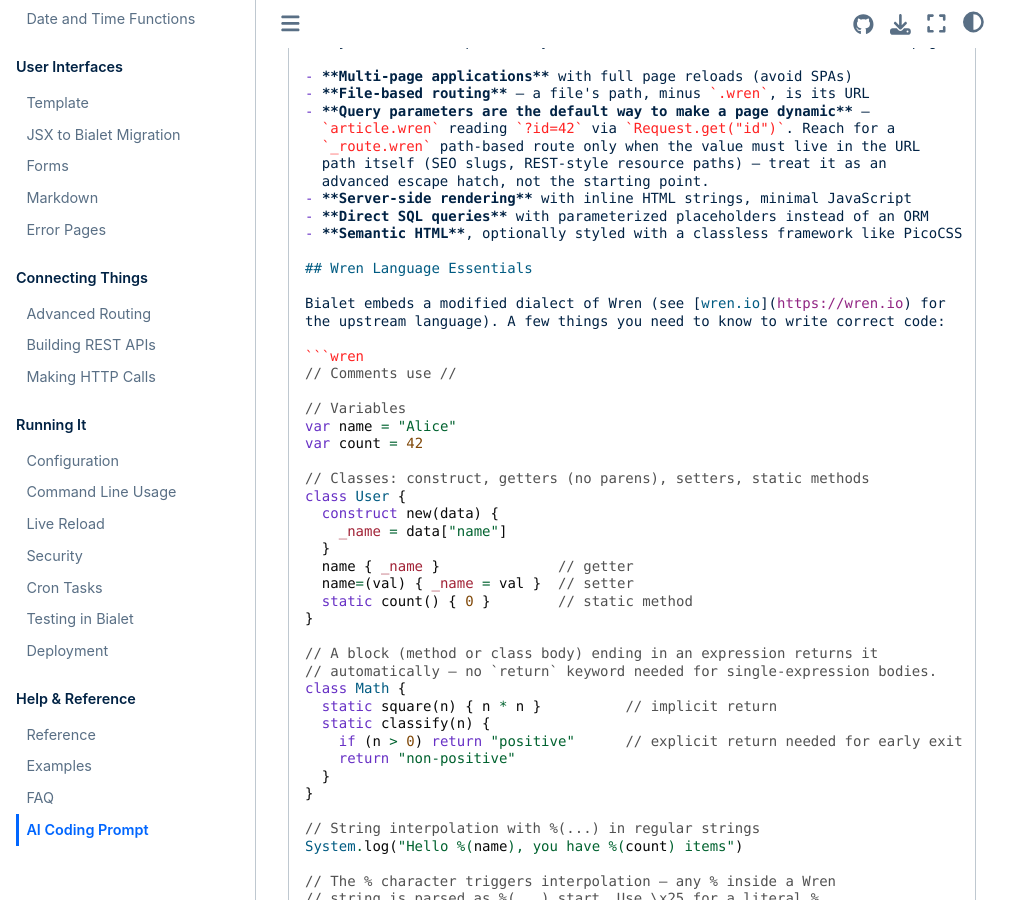
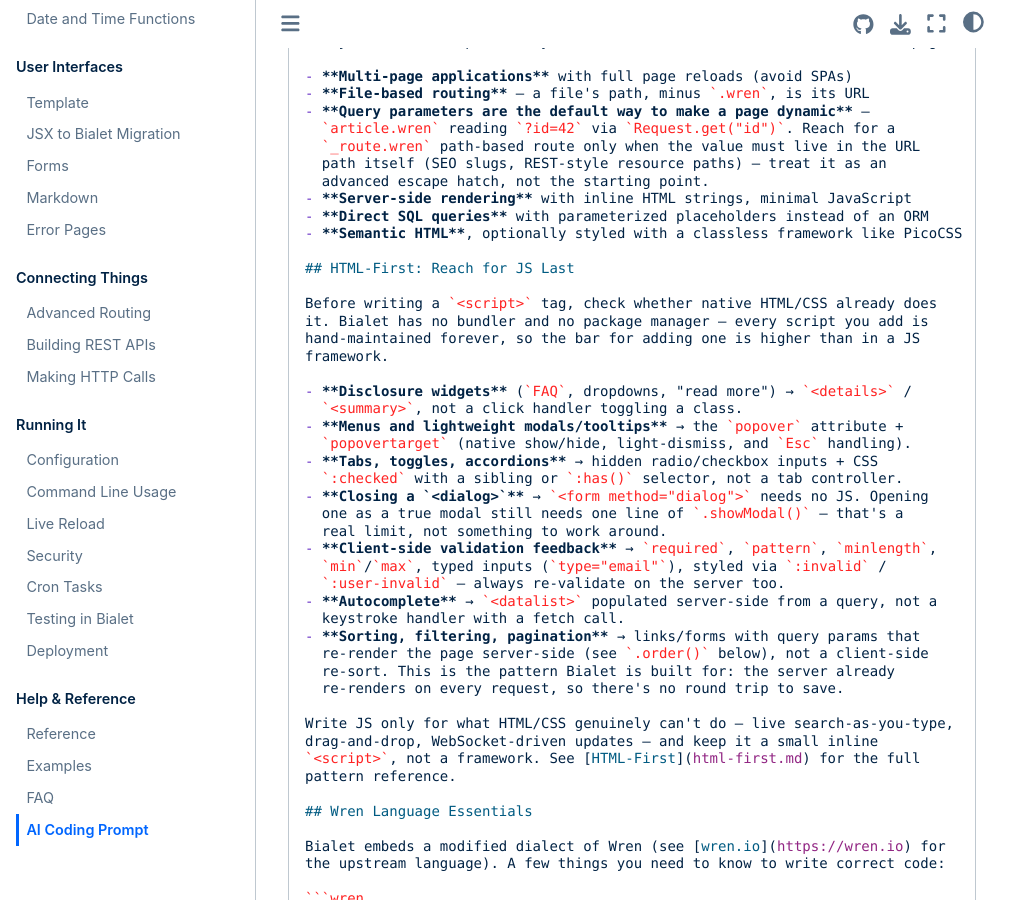
Before and after one commit to bialet/bialet, a Sphinx documentation site: the page built from docs/ai-prompt.md, in a window 1280 px wide and 900 px high, scrolled down 1278 px. Shown: the whole window, without its empty margins (0-1031 px from the left). Built offline with Sphinx 7.4.7 and the Sphinx Book theme 1.1.4, drawn with Linux system fonts in a browser that asks for light colours; the version number could not be read and is left out; some of the changed text lies outside the part shown.

Commit message:
docs: add HTML-first guide and fold it into the AI coding prompt
Document native HTML/CSS patterns (details, popover, checkbox hack,
server-side sort/filter) that replace common JS usage, and add the
same guidance to BIALET_PROMPT.md so AI assistants default to it.

```diff
--- a/docs/BIALET_PROMPT.md
+++ b/docs/BIALET_PROMPT.md
@@ -57,6 +57,37 @@
 - **Server-side rendering** with inline HTML strings, minimal JavaScript
 - **Direct SQL queries** with parameterized placeholders instead of an ORM
 - **Semantic HTML**, optionally styled with a classless framework like PicoCSS
+
+## HTML-First: Reach for JS Last
+
+Before writing a `<script>` tag, check whether native HTML/CSS already does
+it. Bialet has no bundler and no package manager — every script you add is
+hand-maintained forever, so the bar for adding one is higher than in a JS
+framework.
+
+- **Disclosure widgets** (`FAQ`, dropdowns, "read more") → `<details>` /
+  `<summary>`, not a click handler toggling a class.
+- **Menus and lightweight modals/tooltips** → the `popover` attribute +
+  `popovertarget` (native show/hide, light-dismiss, and `Esc` handling).
+- **Tabs, toggles, accordions** → hidden radio/checkbox inputs + CSS
+  `:checked` with a sibling or `:has()` selector, not a tab controller.
+- **Closing a `<dialog>`** → `<form method="dialog">` needs no JS. Opening
+  one as a true modal still needs one line of `.showModal()` — that's a
+  real limit, not something to work around.
+- **Client-side validation feedback** → `required`, `pattern`, `minlength`,
+  `min`/`max`, typed inputs (`type="email"`), styled via `:invalid` /
+  `:user-invalid` — always re-validate on the server too.
+- **Autocomplete** → `<datalist>` populated server-side from a query, not a
+  keystroke handler with a fetch call.
+- **Sorting, filtering, pagination** → links/forms with query params that
+  re-render the page server-side (see `.order()` below), not a client-side
+  re-sort. This is the pattern Bialet is built for: the server already
+  re-renders on every request, so there's no round trip to save.
+
+Write JS only for what HTML/CSS genuinely can't do — live search-as-you-type,
+drag-and-drop, WebSocket-driven updates — and keep it a small inline
+`<script>`, not a framework. See [HTML-First](html-first.md) for the full
+pattern reference.
 
 ## Wren Language Essentials
 
@@ -1013,3 +1044,5 @@
 9. **APIs**: `Response.json()`, one file per resource, method + query param
    for the id, rather than per-verb files
 10. **Git**: always add `_db.sqlite3*` to `.gitignore`
+11. **HTML-first**: reach for `<details>`, `popover`, the checkbox/radio CSS
+    hack, and server-side query-param filtering before writing JS
--- a/docs/index.rst
+++ b/docs/index.rst
@@ -283,6 +283,7 @@
 
    self
    why-bialet
+   html-first
    installation
    editor-support
    wren
```
Also changed, not shown: docs/html-first.md (added, +208 -0 lines).
